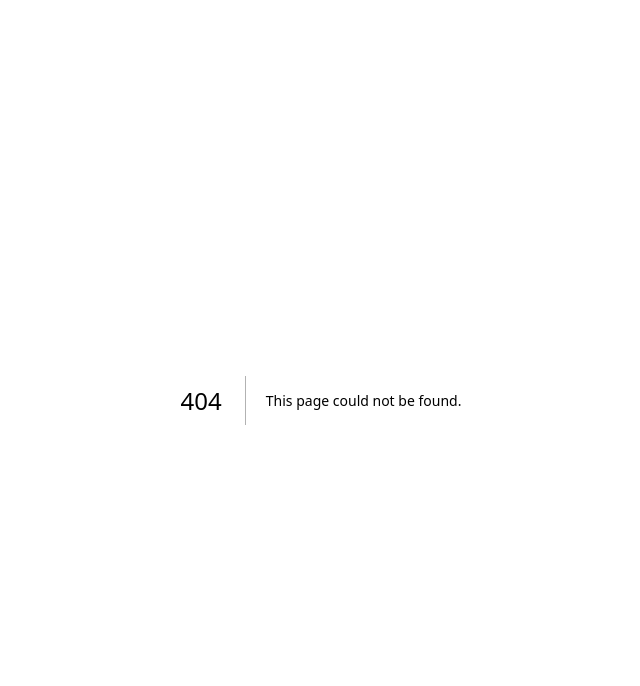
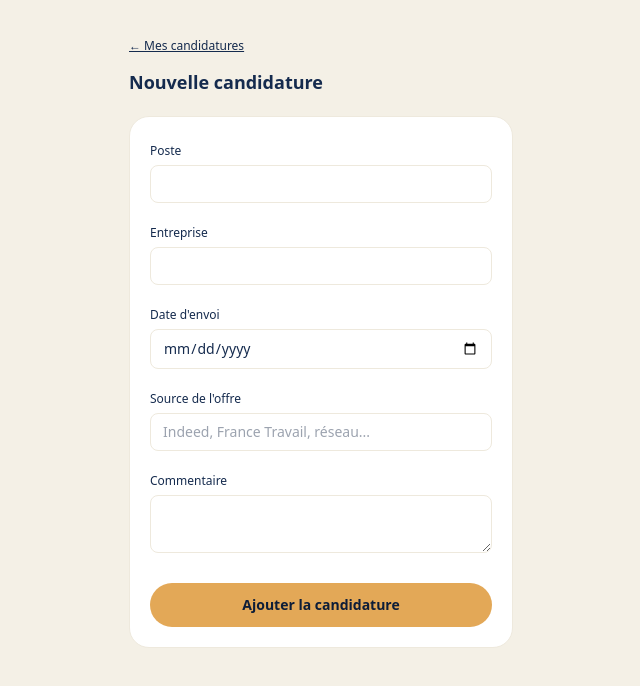
Before and after one commit to Ludivine-nouvellevie/Nouvelle-Vie-Emploi-Stable, a Next.js app in the folder nouvelle-vie-emploi-stable/nouvelle-vie/: page /candidatures/new in a window 1280 px wide. Before the commit this address had no page. Shown: the top 686 px of the page, without its empty margins (319-959 px from the left). Built offline with nearby package versions, Linux system fonts and the light colour scheme.

Commit message:
Add files via upload

```diff
--- /dev/null
+++ b/nouvelle-vie-emploi-stable/nouvelle-vie/app/candidatures/ApplicationStatusSelect.tsx
@@ -0,0 +1,32 @@
+"use client";
+
+import { updateApplicationStatus } from "./actions";
+
+const LABELS: Record<string, string> = {
+  envoyee: "Envoyée",
+  relancee: "Relancée",
+  entretien: "Entretien",
+  sans_reponse: "Sans réponse",
+  refus: "Refus",
+  embauche: "Embauche",
+};
+
+export default function ApplicationStatusSelect({ id, status }: { id: string; status: string }) {
+  return (
+    <form action={updateApplicationStatus}>
+      <input type="hidden" name="id" value={id} />
+      <select
+        name="status"
+        defaultValue={status}
+        onChange={(e) => e.currentTarget.form?.requestSubmit()}
+        className="text-[11px] font-semibold rounded-full px-3 py-1 border border-line bg-white text-navy cursor-pointer"
+      >
+        {Object.entries(LABELS).map(([value, label]) => (
+          <option key={value} value={value}>
+            {label}
+          </option>
+        ))}
+      </select>
+    </form>
+  );
+}
--- /dev/null
+++ b/nouvelle-vie-emploi-stable/nouvelle-vie/app/candidatures/actions.ts
@@ -0,0 +1,52 @@
+"use server";
+
+import { createClient } from "@/lib/supabase/server";
+import { redirect } from "next/navigation";
+import { revalidatePath } from "next/cache";
+
+export async function addApplication(formData: FormData) {
+  const supabase = createClient();
+
+  const {
+    data: { user },
+  } = await supabase.auth.getUser();
+  if (!user) redirect("/login");
+
+  const { data: beneficiary } = await supabase
+    .from("beneficiaries")
+    .select("id")
+    .eq("user_id", user.id)
+    .single();
+  if (!beneficiary) redirect("/dashboard");
+
+  const job_title = String(formData.get("job_title") || "");
+  const company = String(formData.get("company") || "");
+  const application_date = String(formData.get("application_date") || "") || null;
+  const source = String(formData.get("source") || "");
+  const comment = String(formData.get("comment") || "");
+
+  const { error } = await supabase.from("applications").insert({
+    beneficiary_id: beneficiary.id,
+    job_title,
+    company,
+    application_date,
+    source,
+    comment,
+    status: "envoyee",
+  });
+
+  if (error) throw new Error(error.message);
+
+  redirect("/candidatures");
+}
+
+export async function updateApplicationStatus(formData: FormData) {
+  const supabase = createClient();
+  const id = String(formData.get("id"));
+  const status = String(formData.get("status"));
+
+  const { error } = await supabase.from("applications").update({ status }).eq("id", id);
+  if (error) throw new Error(error.message);
+
+  revalidatePath("/candidatures");
+}
--- /dev/null
+++ b/nouvelle-vie-emploi-stable/nouvelle-vie/app/candidatures/new/page.tsx
@@ -0,0 +1,65 @@
+import Link from "next/link";
+import { addApplication } from "../actions";
+
+export default function NewCandidaturePage() {
+  return (
+    <div className="min-h-screen bg-[#F4F0E6] py-8 px-4">
+      <div className="max-w-sm mx-auto">
+        <Link href="/candidatures" className="text-xs text-navy underline">
+          ← Mes candidatures
+        </Link>
+        <h1 className="text-lg font-bold text-navy mt-3 mb-5">Nouvelle candidature</h1>
+
+        <form action={addApplication} className="bg-white rounded-xl2 border border-line p-5 flex flex-col gap-4">
+          <div>
+            <label className="text-xs font-medium text-navy">Poste</label>
+            <input
+              name="job_title"
+              required
+              className="w-full mt-1 px-3 py-2 rounded-lg border border-line bg-white text-sm"
+            />
+          </div>
+          <div>
+            <label className="text-xs font-medium text-navy">Entreprise</label>
+            <input
+              name="company"
+              required
+              className="w-full mt-1 px-3 py-2 rounded-lg border border-line bg-white text-sm"
+            />
+          </div>
+          <div>
+            <label className="text-xs font-medium text-navy">Date d'envoi</label>
+            <input
+              type="date"
+              name="application_date"
+              className="w-full mt-1 px-3 py-2 rounded-lg border border-line bg-white text-sm"
+            />
+          </div>
+          <div>
+            <label className="text-xs font-medium text-navy">Source de l'offre</label>
+            <input
+              name="source"
+              placeholder="Indeed, France Travail, réseau..."
+              className="w-full mt-1 px-3 py-2 rounded-lg border border-line bg-white text-sm"
+            />
+          </div>
+          <div>
+            <label className="text-xs font-medium text-navy">Commentaire</label>
+            <textarea
+              name="comment"
+              rows={2}
+              className="w-full mt-1 px-3 py-2 rounded-lg border border-line bg-white text-sm"
+            />
+          </div>
+
+          <button
+            type="submit"
+            className="mt-2 w-full py-3 rounded-full bg-gold text-navy-deep font-semibold text-sm"
+          >
+            Ajouter la candidature
+          </button>
+        </form>
+      </div>
+    </div>
+  );
+}
--- /dev/null
+++ b/nouvelle-vie-emploi-stable/nouvelle-vie/app/candidatures/page.tsx
@@ -0,0 +1,103 @@
+import { createClient } from "@/lib/supabase/server";
+import { redirect } from "next/navigation";
+import Link from "next/link";
+import ApplicationStatusSelect from "./ApplicationStatusSelect";
+
+export default async function CandidaturesPage() {
+  const supabase = createClient();
+
+  const {
+    data: { user },
+  } = await supabase.auth.getUser();
+  if (!user) redirect("/login");
+
+  const { data: beneficiary } = await supabase
+    .from("beneficiaries")
+    .select("id")
+    .eq("user_id", user.id)
+    .single();
+
+  if (!beneficiary) {
+    return (
+      <div className="min-h-screen bg-[#F4F0E6] flex items-center justify-center p-6">
+        <div className="max-w-sm bg-white rounded-xl2 border border-line p-6 text-sm text-[#8A8577] text-center">
+          Votre profil bénéficiaire n'est pas encore complété par votre conseillère.
+          <div className="mt-4">
+            <Link href="/dashboard" className="text-navy underline text-xs">
+              ← Retour au tableau de bord
+            </Link>
+          </div>
+        </div>
+      </div>
+    );
+  }
+
+  const { data: applications } = await supabase
+    .from("applications")
+    .select("id, job_title, company, application_date, source, status, comment")
+    .eq("beneficiary_id", beneficiary.id)
+    .order("application_date", { ascending: false, nullsFirst: false });
+
+  const list = applications ?? [];
+  const entretiens = list.filter((a) => a.status === "entretien").length;
+  const positifs = list.filter((a) => a.status === "entretien" || a.status === "embauche").length;
+
+  return (
+    <div className="min-h-screen bg-[#F4F0E6] py-8 px-4">
+      <div className="max-w-sm mx-auto">
+        <div className="flex justify-between items-center">
+          <Link href="/dashboard" className="text-xs text-navy underline">
+            ← Tableau de bord
+          </Link>
+          <Link
+            href="/candidatures/new"
+            className="text-xs font-semibold px-3 py-1.5 rounded-full bg-navy text-white"
+          >
+            + Ajouter
+          </Link>
+        </div>
+        <h1 className="text-lg font-bold text-navy mt-3 mb-4">Mes candidatures</h1>
+
+        <div className="flex gap-4 mb-5 bg-white rounded-xl2 border border-line px-4 py-3">
+          <div>
+            <div className="text-base font-bold text-navy">{list.length}</div>
+            <div className="text-[10px] text-[#8A8577]">candidatures</div>
+          </div>
+          <div>
+            <div className="text-base font-bold text-navy">{entretiens}</div>
+            <div className="text-[10px] text-[#8A8577]">entretiens</div>
+          </div>
+          <div>
+            <div className="text-base font-bold text-navy">{positifs}</div>
+            <div className="text-[10px] text-[#8A8577]">retours positifs</div>
+          </div>
+        </div>
+
+        {list.length === 0 ? (
+          <div className="bg-white rounded-xl2 border border-line p-4 text-xs text-[#8A8577]">
+            Aucune candidature pour le moment. Cliquez sur "+ Ajouter" pour commencer.
+          </div>
+        ) : (
+          <div className="flex flex-col gap-3">
+            {list.map((a) => (
+              <div key={a.id} className="bg-white rounded-xl2 border border-line p-4">
+                <div className="flex justify-between items-start gap-2">
+                  <div>
+                    <div className="text-sm font-semibold text-navy">{a.job_title}</div>
+                    <div className="text-xs text-[#8A8577] mt-0.5">
+                      {a.company}
+                      {a.application_date &&
+                        ` · ${new Date(a.application_date).toLocaleDateString("fr-FR")}`}
+                    </div>
+                  </div>
+                  <ApplicationStatusSelect id={a.id} status={a.status} />
+                </div>
+                {a.comment && <p className="text-xs text-[#8A8577] mt-2">{a.comment}</p>}
+              </div>
+            ))}
+          </div>
+        )}
+      </div>
+    </div>
+  );
+}
```
